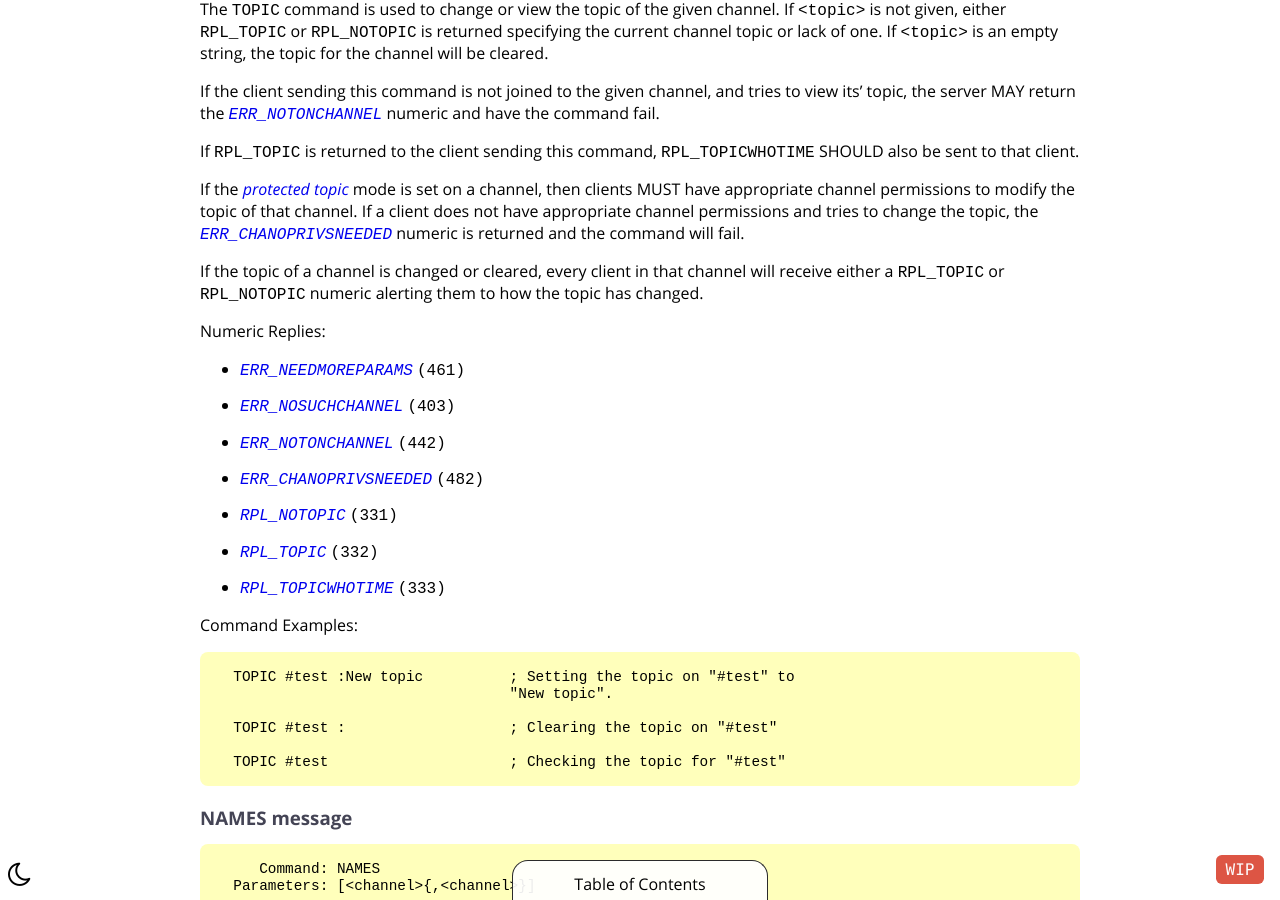
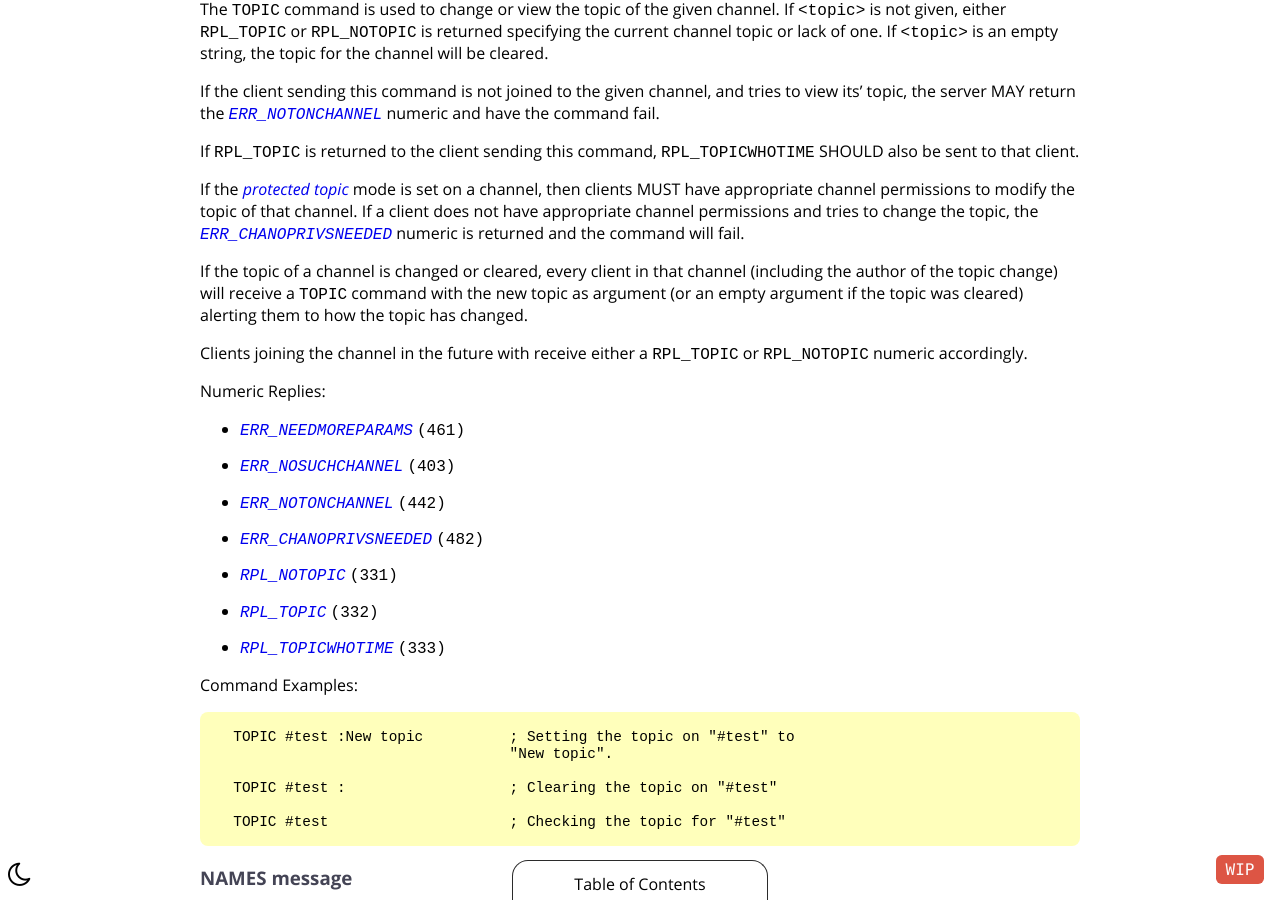
Before and after one commit to ircdocs/modern-irc, a Jekyll site: the page built from index.md, in a window 1280 px wide and 900 px high, scrolled down 22476 px. Built offline with Jekyll 4.4.1, drawn with Linux system fonts in a browser that asks for light colours; some of the changed text lies outside the part shown.

Commit message:
On topic change, only the TOPIC command is sent/echoed, never RPL_TOPIC/RPL_NOTOPIC.
Checked on:

* inspircd
* unreal
* chary
* hybrid
* solanum
* ergo

```diff
--- a/_includes/modern-appendix.md
+++ b/_includes/modern-appendix.md
@@ -490,13 +490,13 @@ Sent to a client to inform them of the creation time of a channel. `<channel>` i
 
       "<client> <channel> :No topic is set"
 
-Sent as a reply to the [`TOPIC`](#topic-message) command, this numeric indicates that the channel with the name `<channel>` does not have any topic set.
+Sent to a client when joining a channel to inform them that the channel with the name `<channel>` does not have any topic set.
 
 ### `RPL_TOPIC (332)`
 
       "<client> <channel> :<topic>"
 
-Sent to a client to inform them of the current [topic](#topic-message) of the channel.
+Sent to a client when joining the `<channel>` to inform them of the current [topic](#topic-message) of the channel.
 
 ### `RPL_TOPICWHOTIME (333)`
 
--- a/index.md
+++ b/index.md
@@ -883,7 +883,9 @@ If `RPL_TOPIC` is returned to the client sending this command, `RPL_TOPICWHOTIME
 
 If the [protected topic](#protected-topic-mode) mode is set on a channel, then clients MUST have appropriate channel permissions to modify the topic of that channel. If a client does not have appropriate channel permissions and tries to change the topic, the [`ERR_CHANOPRIVSNEEDED`](#errchanoprivsneeded-482) numeric is returned and the command will fail.
 
-If the topic of a channel is changed or cleared, every client in that channel will receive either a `RPL_TOPIC` or `RPL_NOTOPIC` numeric alerting them to how the topic has changed.
+If the topic of a channel is changed or cleared, every client in that channel (including the author of the topic change) will receive a `TOPIC` command with the new topic as argument (or an empty argument if the topic was cleared) alerting them to how the topic has changed.
+
+Clients joining the channel in the future with receive either a `RPL_TOPIC` or `RPL_NOTOPIC` numeric accordingly.
 
 Numeric Replies:
 
```
